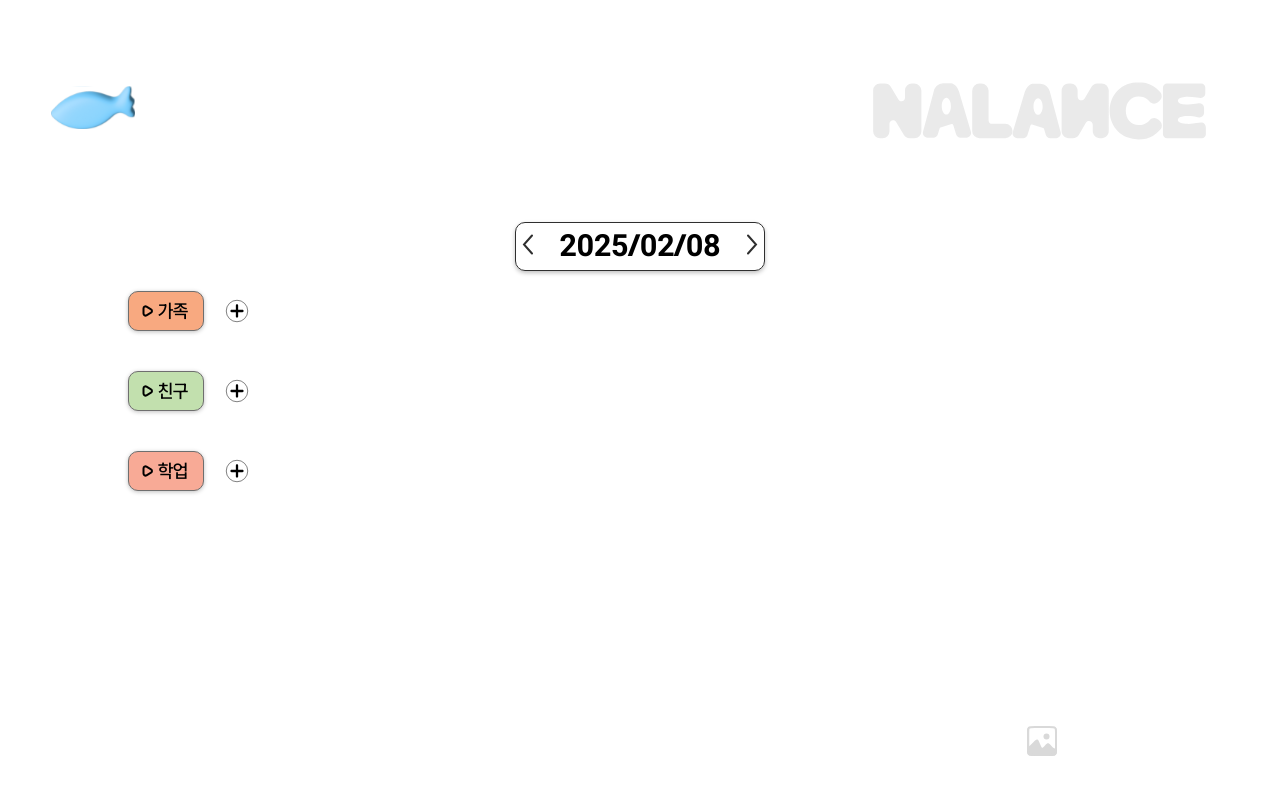
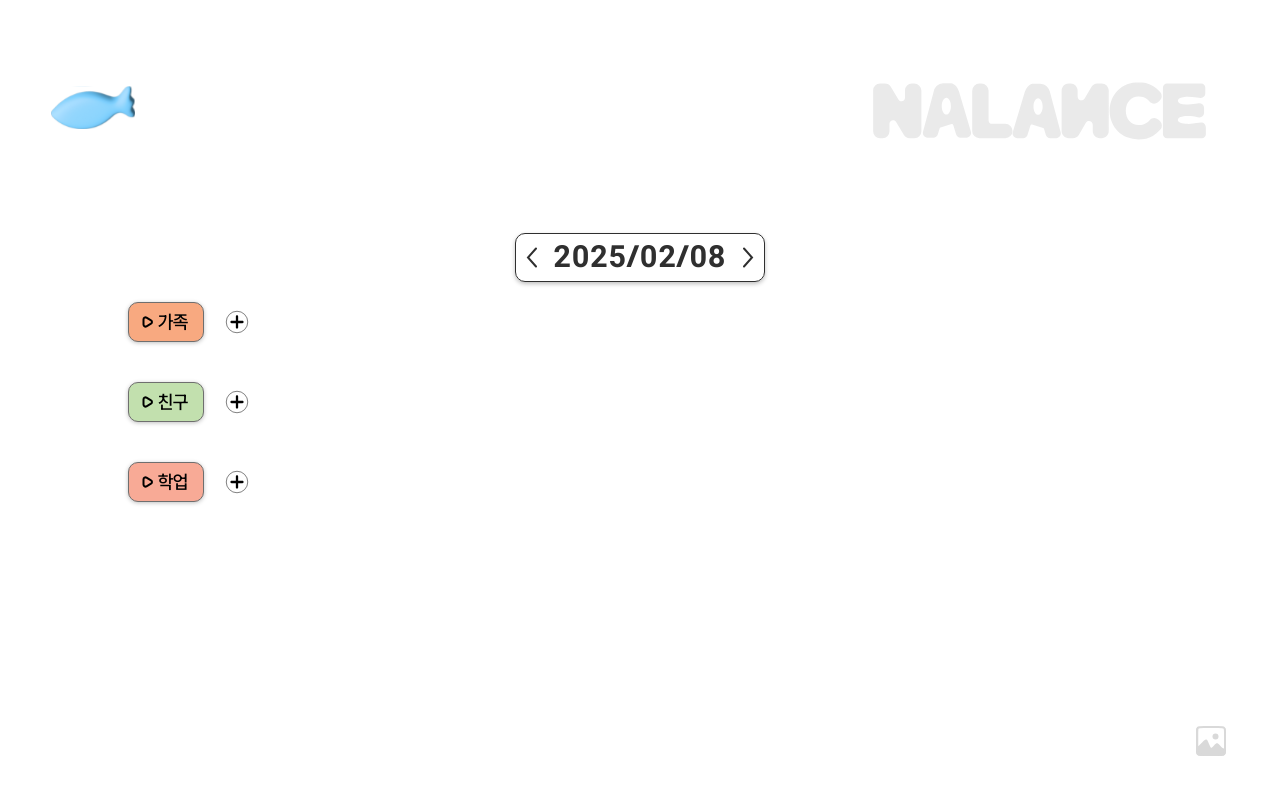
Before and after one commit to NALANCE/NALANCE-FE, a React (Vite) app: page /todo in a window 1280 px wide. Shown: the top 794 px of the page. Built offline with nearby package versions, Linux system fonts and the light colour scheme.

Commit message:
Design: 날짜 부분 margin 수정 #78

```diff
--- a/src/components/ImgSave/ImgSave.style.js
+++ b/src/components/ImgSave/ImgSave.style.js
@@ -3,7 +3,15 @@ import styled from "styled-components";
 export const BtnWrapper = styled.div`
   position: fixed;
   bottom: 5%;
-  left: clamp(2rem, 80%, 100%);
+  /* left: clamp(2rem, 80%, 100%); */
+  right: 4%;
 
   cursor: pointer;
+
+  width: 3.6rem;
+  > img {
+    width: 100%;
+    height: auto;
+    object-fit: contain;
+  }
 `;
--- a/src/components/ShowDate/ShowDate.style.js
+++ b/src/components/ShowDate/ShowDate.style.js
@@ -13,23 +13,34 @@ export const DateContainer = styled.div`
   border-radius: 10px;
   padding: 1rem;
 
-  margin-top: clamp(2rem, 15vw, 6rem);
+  margin-top: clamp(7.1rem, 8vh, 9.7rem);
 
   box-sizing: border-box;
   box-shadow: 0px 2px 4px 0px rgba(0, 0, 0, 0.25);
 
   button {
+    box-sizing: border-box;
+
     background: none;
+    outline: none;
     border: none;
+
+    display: flex;
+    align-items: center;
+    justify-content: center;
 
     cursor: pointer;
   }
 
   p {
     font-family: "Freesentation", sans-serif;
-    font-weight: 800;
     font-size: 3rem;
-    margin-left: 2.1rem;
-    margin-right: 2.1rem;
+    color: #2f2f2f;
+    font-style: normal;
+    font-weight: 770;
+    line-height: 40px;
+    letter-spacing: 1.2px;
+
+    margin: 0 1.1rem;
   }
 `;
--- a/src/pages/Daily/Daily.jsx
+++ b/src/pages/Daily/Daily.jsx
@@ -67,9 +67,9 @@ const Dailly = () => {
             <PieList date={date} data={data} balance={balance} />
           </div>
         )}
+      </S.DailyContainer>
 
-        <ImgSave />
-      </S.DailyContainer>
+      <ImgSave />
 
       {/* 컴퓨터 비율  */}
       <PCBgr $top={"1.3"} />
--- a/src/pages/Daily/Daily.style.js
+++ b/src/pages/Daily/Daily.style.js
@@ -8,7 +8,7 @@ export const DailyContainer = styled.div`
 
   position: relative;
 
-  height: calc(100dvh - 90.2px);
+  height: calc(100dvh - 190px);
 
   @media all and (min-width: 769px) and (orientation: landscape) {
     display: none;
@@ -17,7 +17,7 @@ export const DailyContainer = styled.div`
 
 export const WarningContainer = styled.div`
   display: none;
-  height: calc(100vh - 90.2px);
+  height: calc(100dvh - 190px);
 
   @media all and (min-width: 769px) and (orientation: landscape) {
     display: flex;
```
